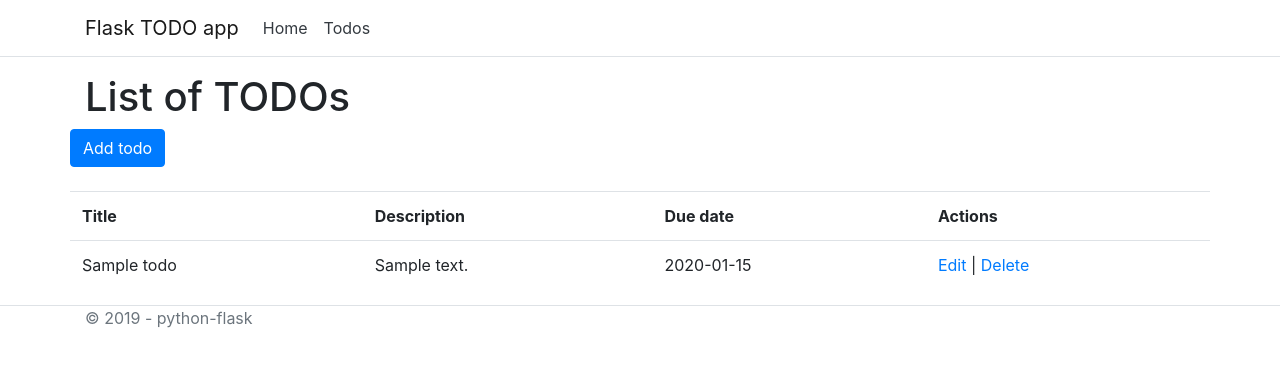
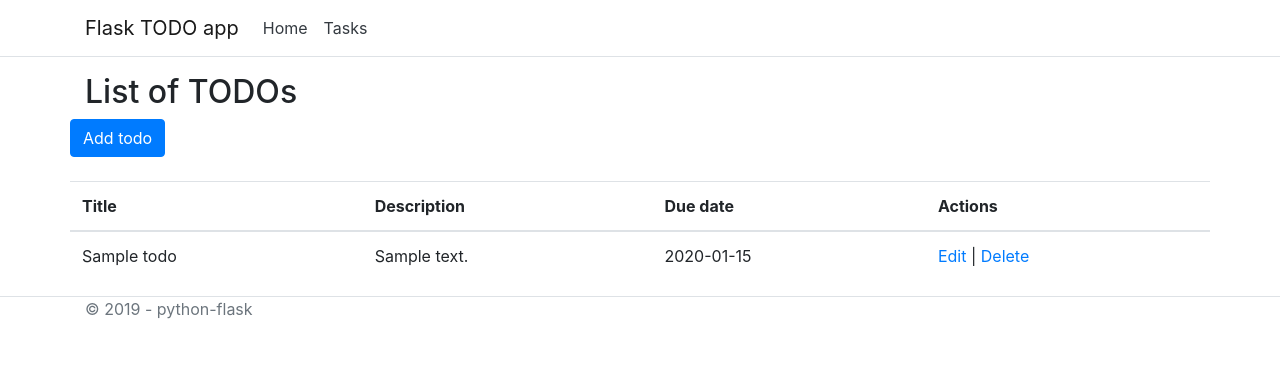
Before and after one commit to stann1/python-flask-test, a Flask app: page /todos in a window 1280 px wide. Shown: the top 367 px of the page. Run offline with Flask 2, Linux system fonts and the light colour scheme; a database or web service that is not in the repository returns one stand-in record (values such as "Sample title"); some libraries are stand-ins or nearby versions.

Commit message:
minor improvements

```diff
--- a/requirements.txt
+++ b/requirements.txt
@@ -11,6 +11,8 @@ MarkupSafe==1.1.1
 mccabe==0.6.1
 pylint==2.4.4
 pymongo==3.10.1
+python-dotenv==0.11.0
+rope==0.16.0
 six==1.14.0
 typed-ast==1.4.1
 Werkzeug==1.0.0
--- a/src/templates/create.html
+++ b/src/templates/create.html
@@ -1,7 +1,7 @@
 {% extends 'layout.html' %}
 
 {% block body %}
-    <h1>Create TODO</h1>
+    <h2>Create TODO</h2>
     <div class="row">
         <form action="/todos/create" method="post" class="form">
             <div class="form-group">
--- a/src/templates/layout.html
+++ b/src/templates/layout.html
@@ -23,7 +23,7 @@
                             <a class="nav-link text-dark" href="/">Home</a>
                         </li>
                         <li class="nav-item">
-                            <a class="nav-link text-dark" href="/todos">Todos</a>
+                            <a class="nav-link text-dark" href="/todos">Tasks</a>
                         </li>
                     </ul>
                 </div>
--- a/src/templates/todos.html
+++ b/src/templates/todos.html
@@ -5,19 +5,21 @@
 {% endblock %}
 
 {% block body %}
-    <h1>List of TODOs</h1>
+    <h2>List of TODOs</h2>
     <div class="row">
         <a href="/todos/create" class="btn btn-primary">Add todo</a>
     </div>
     <br/>
     <div class="row">
         <table class="table">
+            <thead>
                 <tr>
                     <th>Title</th>
                     <th>Description</th>
                     <th>Due date</th>
                     <th>Actions</th>
                 </tr>
+            </thead>
             {% for todo in list %}
                 <tr>
                     <td>{{todo.title}}</td>
```
Lines whose indentation alone changed are shown as unchanged.
